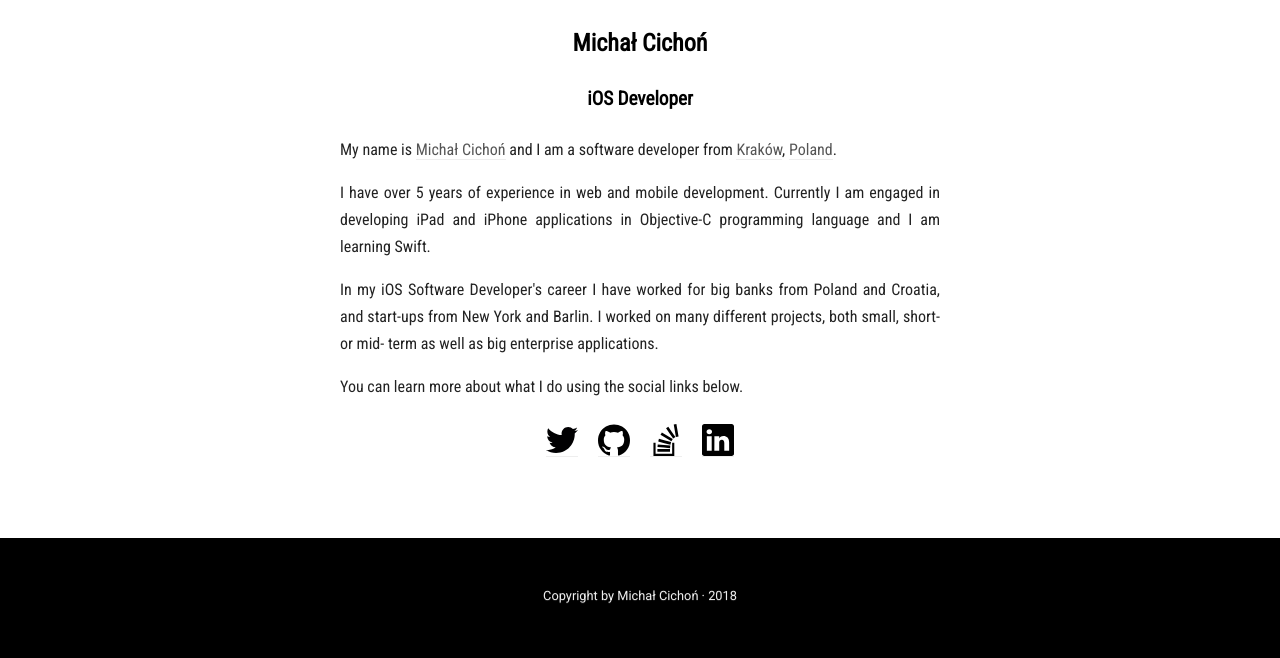
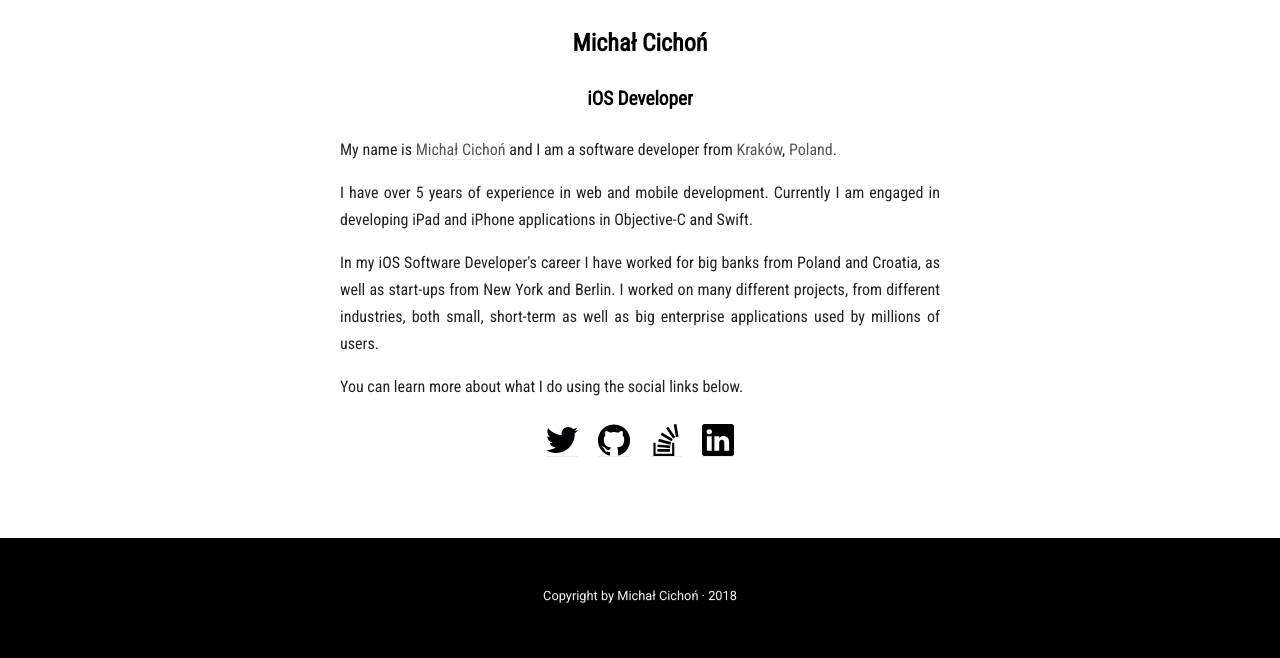
Before and after one commit to michalcichon/michalcichon.github.io, a Jekyll site: the page built from index.html, in a window 1280 px wide. Shown: the part 252-910 px from the top of the page. Built offline with Jekyll 4.4.1, drawn with Linux system fonts in a browser that asks for light colours.

Commit message:
Fix index text

```diff
--- a/index.html
+++ b/index.html
@@ -7,8 +7,8 @@ layout: default
     <h2>iOS Developer</h2>
   </header>
   <p>My name is <a href="https://www.linkedin.com/in/michalcichon">Michał Cichoń</a> and I am a software developer from <a href="https://en.wikipedia.org/wiki/Krak%C3%B3w" title="Kraków">Kraków</a>, <a href="https://en.wikipedia.org/wiki/Poland" title="Poland">Poland</a>.</p>
-  <p>I have over 5 years of experience in web and mobile development. Currently I am engaged in developing iPad and iPhone applications in Objective-C programming language and I am learning Swift.</p>
-  <p>In my iOS Software Developer's career I have worked for big banks from Poland and Croatia, and start-ups from New York and Barlin. I worked on many different projects, both small, short- or mid- term as well as big enterprise applications.</p>
+  <p>I have over 5 years of experience in web and mobile development. Currently I am engaged in developing iPad and iPhone applications in Objective-C and Swift.</p>
+  <p>In my iOS Software Developer's career I have worked for big banks from Poland and Croatia, as well as start-ups from New York and Berlin. I worked on many different projects, from different industries, both small, short-term as well as big enterprise applications used by millions of users.</p>
   <p>You can learn more about what I do using the social links below.</p>
 </article>
 <div id="social-links">
```
